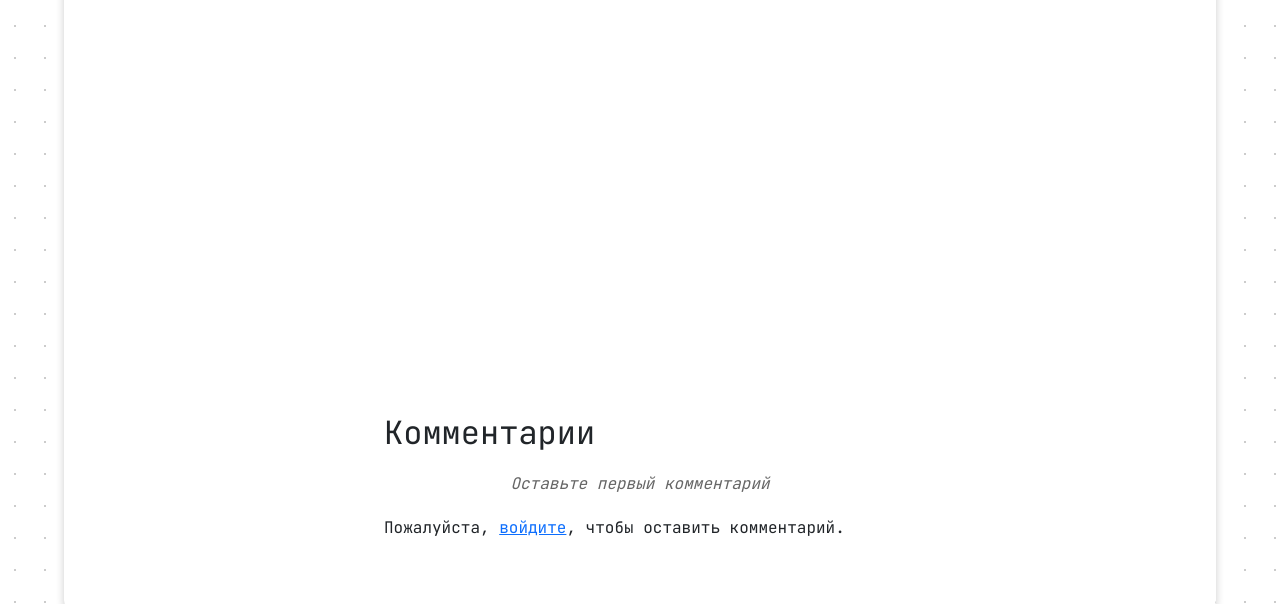
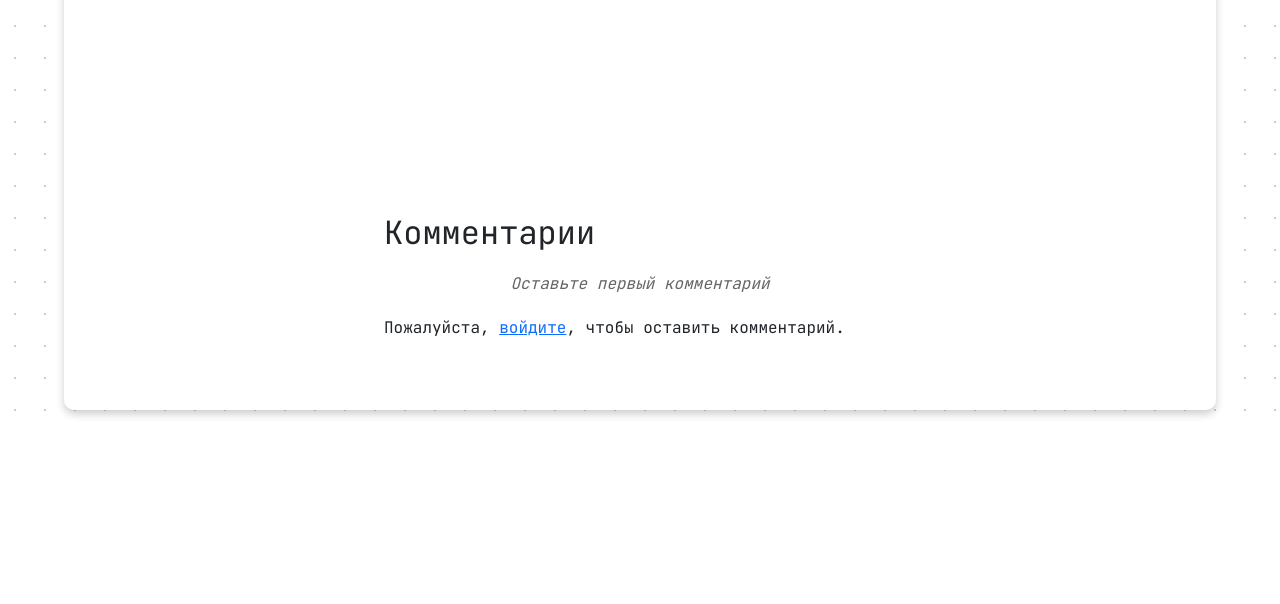
Before and after one commit to falcxe/EduPortal, a Django app: template portal/courses/templates/courses/detail_view.html in a window 1280 px wide. Shown: the part 662-1266 px from the top of the page. After the commit the page ends 1079 px from the top, so only its background shows below. Run offline with Django 5.2, Linux system fonts and the light colour scheme; the template is opened without the code that fills it, so the values that code supplies are empty; some libraries are stand-ins or nearby versions.

Commit message:
detail_view upd

```diff
--- a/portal/courses/templates/courses/detail_view.html
+++ b/portal/courses/templates/courses/detail_view.html
@@ -26,7 +26,7 @@
             {% endif %}
         </div>
     </div>
-    <article class="course-text-container" style="text-align: justify; margin-top:50px;">
+    <article class="course-text-container" style="text-align: justify; margin-top:50px !important;">
         <h1><strong>{{course.name}}</strong></h1>
         <br></br>
         <h2>{{ course.description }}</h2>
```
